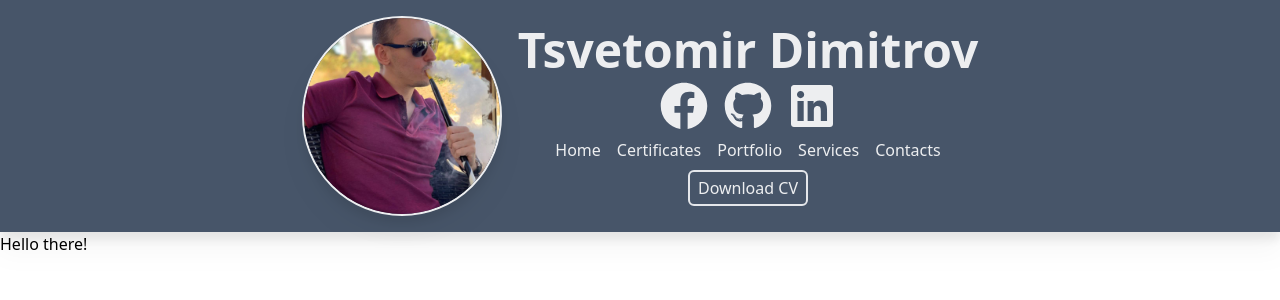
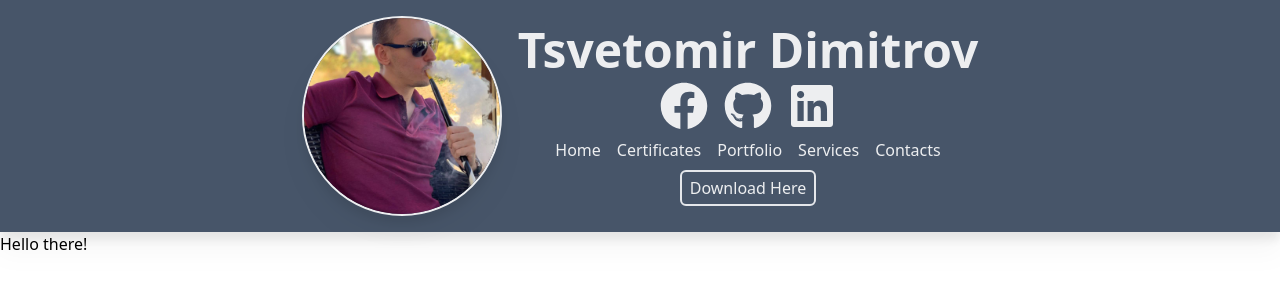
Before and after one commit to dimitrov93/myNextPortfolio, a Next.js app: page / in a window 1280 px wide. Shown: the top 300 px of the page. Built offline with nearby package versions, Linux system fonts and the light colour scheme.

Commit message:
applied cv

```diff
--- /dev/null
+++ b/public/assets/cv.pdf.d.ts
@@ -0,0 +1 @@
+declare module '*.pdf';
--- /dev/null
+++ b/src/components/Nav/MyCV.tsx
@@ -0,0 +1,19 @@
+import Link from "next/link";
+
+const CV = "/assets/cv.pdf";
+
+export default function MyCV() {
+  return (
+    <div className="border-2 rounded-md py-1 px-2 text-white/90 hover:text-white">
+      <Link
+        href={CV}
+        target="_blank"
+        rel="noopener noreferrer"
+        locale={false}
+        download
+      >
+        Download Here
+      </Link>
+    </div>
+  );
+}
--- a/src/components/Nav/NavBar.tsx
+++ b/src/components/Nav/NavBar.tsx
@@ -2,6 +2,7 @@ import MyProfilePic from "./MyProfilePic";
 import SocialMedia from "./SocialMedia";
 import Description from "./Description";
 import NavBarList from "./NavBarList";
+import MyCV from "./MyCV";
 
 export default function NavBar() {
   return (
@@ -12,7 +13,7 @@ export default function NavBar() {
           <Description />
           <SocialMedia />
           <NavBarList />
-          <button className="border-2 rounded-md py-1 px-2 text-white/90 hover:text-white">Download CV</button>
+          <MyCV />
         </div>
       </div>
     </nav>
--- a/src/components/Nav/SocialMedia.tsx
+++ b/src/components/Nav/SocialMedia.tsx
@@ -1,11 +1,16 @@
 import Link from "next/link";
 import { socialMediaLinks } from "@/utils/navBarLinks";
+import React from "react";
 
+interface socialMediItem {
+  icon: React.ReactNode;
+  href: string;
+}
 
 export default function SocialMedia() {
   return (
     <div className="flex text-4xl lg:text-5xl gap-4 justify-center">
-      {socialMediaLinks.map((link, index) => (
+      {socialMediaLinks.map((link: socialMediItem, index: number) => (
         <Link
           key={index}
           className="text-white/90 hover:text-white hover:translate-y-1"
```
Also changed, not shown: 1 other file (tests, documents, lock files or other folders).
